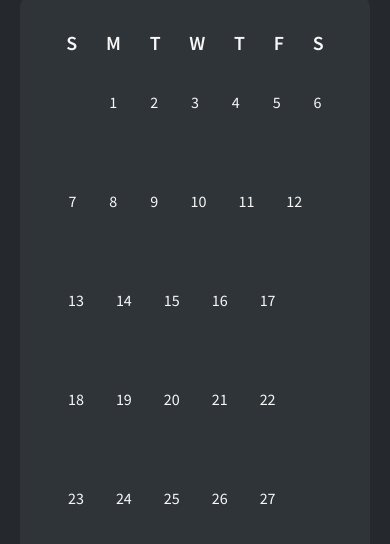
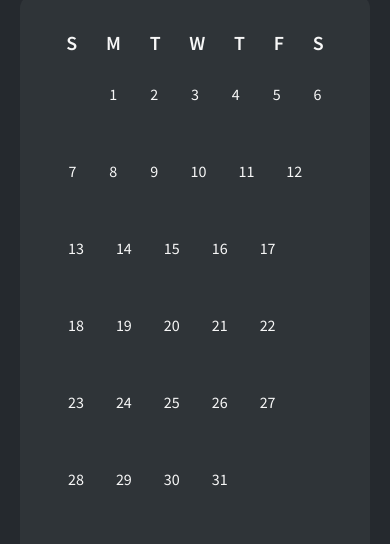
Before and after one commit to dkersten/personal-tracker, a React (Create React App) app: page /tracker in a window 390 px wide. Shown: the part 356-900 px from the top of the page. Built offline with nearby package versions, Linux system fonts and the light colour scheme; no server answers; some icons are missing.

Commit message:
finished styling activity month day cards to be better presented on mobile

```diff
--- a/src/components/ActivitiesMonthDay.js
+++ b/src/components/ActivitiesMonthDay.js
@@ -23,11 +23,20 @@ import { defaultFont } from '../mixins'
 
         @media only screen and (max-width: 675px) {
             background: rgba(0,0,0,0);
+            min-height: 65px;
+        }
+
+        @media only screen and (max-width: 525px) {
+            margin-top: .75rem;
         }
 
         @media only screen and (max-width: 499px) {
             margin-left: .5rem;
             margin-right: .5rem;
+            flex-basis: calc((100% / 7) - 1rem);
+        }
+
+        @media only screen and (max-width: 345px) {
             flex-basis: calc((100% / 7) - 1rem);
         }
     `
--- a/src/containers/ActivitiesMonth.js
+++ b/src/containers/ActivitiesMonth.js
@@ -27,8 +27,12 @@ import { fetchActivitiesMonth } from '../actions/activityMonthActions'
         max-width: calc(((300px + 1.5rem) * 3) - 1.5rem);
         padding: 2rem;
         border-radius: 12px;
+        /* background: red; */
 
         ${ sectionLayoutMedium }
+        @media only screen and (max-width: 345px) {
+            padding: 1rem;
+        }
     `
 
     const CalendarDayContainer = styled.div`
@@ -36,7 +40,7 @@ import { fetchActivitiesMonth } from '../actions/activityMonthActions'
     `
 
 const ActivitiesMonth = ({dispatch, loading, activities, hasErrors}, props) => {
-    console.log(props)
+    // console.log(props)
     useEffect(() => {
         // call function to see what the current month is
         determineMonth()
```
Also changed, not shown: 1 other file (tests, documents, lock files or other folders).
